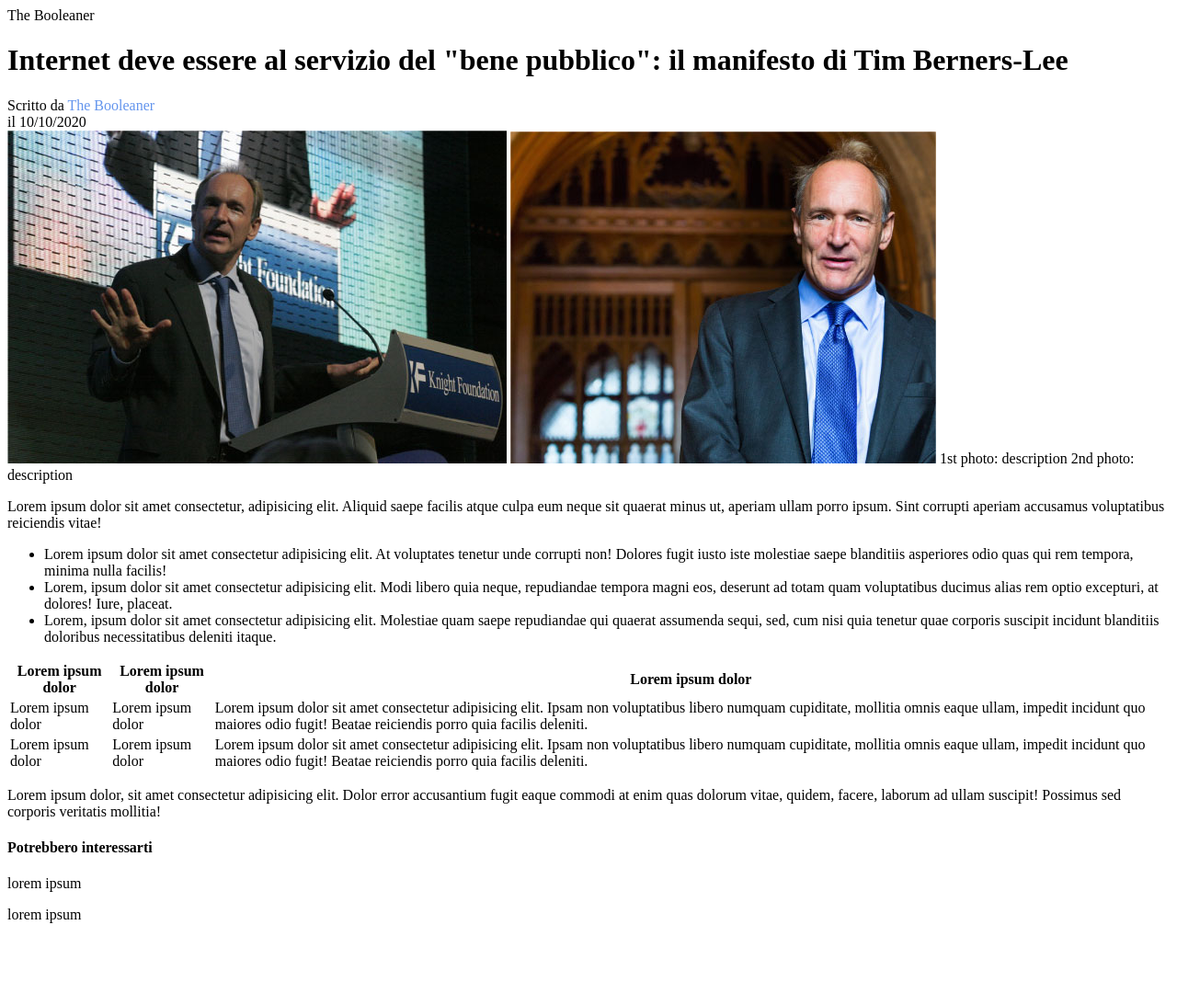
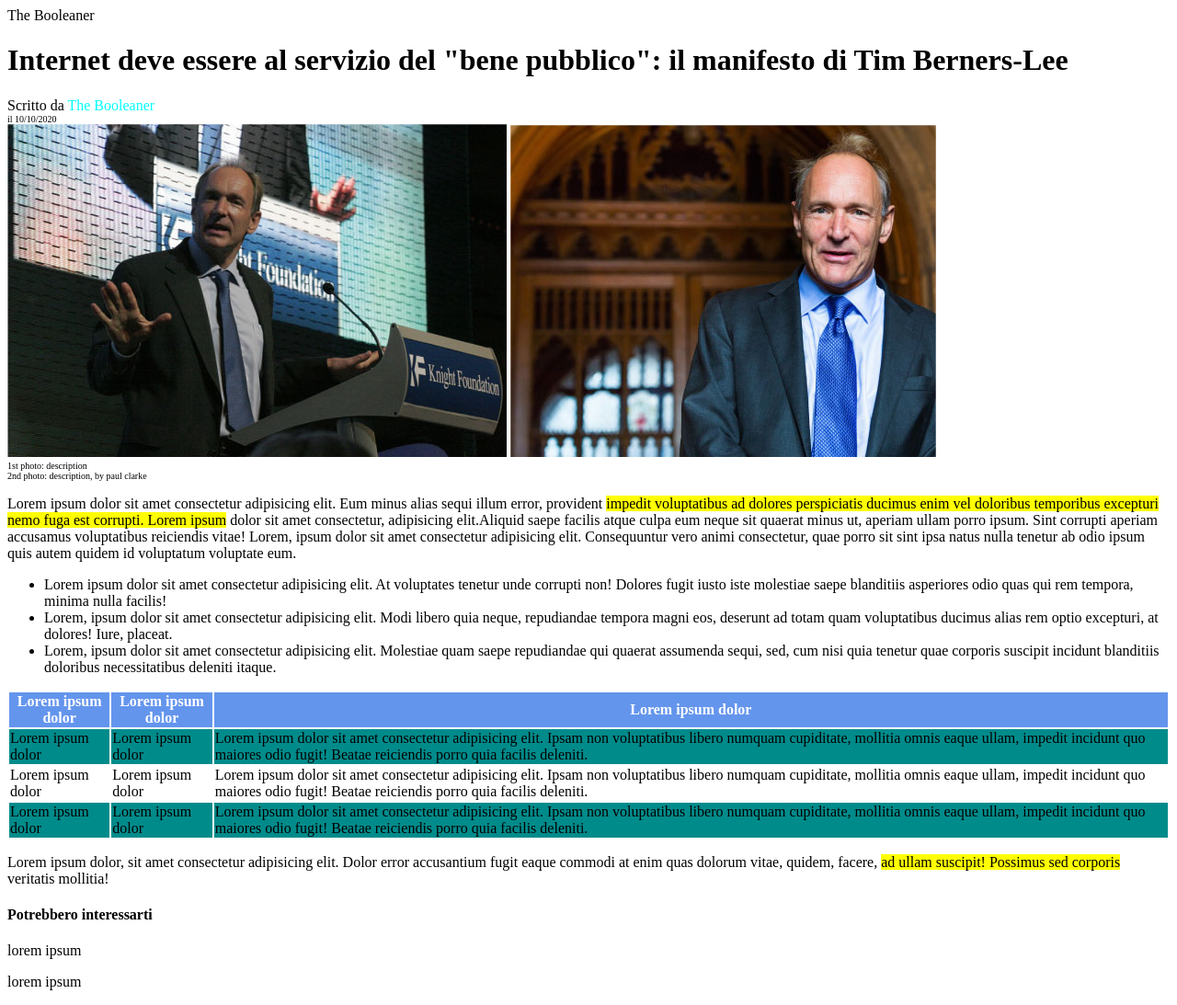
Before and after one commit to frame88/html-css-booleaner, a plain HTML site: page index.html in a window 1280 px wide. Shown: the whole page at 92% size. Before the commit the page ends 1020 px from the top, so only its background shows below. Drawn offline with Linux system fonts and the light colour scheme.

Commit message:
css del main

```diff
--- a/index.html
+++ b/index.html
@@ -15,16 +15,16 @@
     <!--titolo intestazione -->
         <h1>Internet deve essere al servizio del "bene pubblico": il manifesto di Tim Berners-Lee</h1>
         <span class="sottotitolo">Scritto da <span class="light">The Booleaner</span></span>
-        <span class="sottotitolo">il 10/10/2020</span>
+        <span class="mini sottotitolo">il 10/10/2020</span>
     </header>
 
     <main>
         <!-- prime due immagini con tim, due descrizioni foto e il primo par-->
         <img class="firtpic" src="img/tim-1.jpg" alt="tim Berners-Lee che discorre su un palchetto con microfono">
         <img class="secpic" src="img/tim-2.jpg" alt="tim Berners-Lee in posa in un monumento gotico(?)">
-        <span>1st photo: description</span>
-        <span>2nd photo: description</span>
-        <p>Lorem ipsum dolor sit amet consectetur, adipisicing elit. <span class="evidenziato">Aliquid saepe facilis atque culpa eum neque sit quaerat minus ut, aperiam</span>  ullam porro ipsum. Sint corrupti aperiam accusamus voluptatibus reiciendis vitae!</p>
+        <span class="mini sottotitolo">1st photo: description</span>
+        <span class="mini sottotitolo">2nd photo: description, by paul clarke</span>
+        <p>Lorem ipsum dolor sit amet consectetur adipisicing elit. Eum minus alias sequi illum error, provident <mark>impedit voluptatibus ad dolores perspiciatis ducimus enim vel doloribus temporibus excepturi nemo fuga est corrupti. Lorem ipsum</mark> dolor sit amet consectetur, adipisicing elit.Aliquid saepe facilis atque culpa eum neque sit quaerat minus ut, aperiam  ullam porro ipsum. Sint corrupti aperiam accusamus voluptatibus reiciendis vitae! Lorem, ipsum dolor sit amet consectetur adipisicing elit. Consequuntur vero animi consectetur, quae porro sit sint ipsa natus nulla tenetur ab odio ipsum quis autem quidem id voluptatum voluptate eum.</p>
 
         <!-- lista anumerata-->
         <ul>
@@ -44,10 +44,17 @@
                     </tr>
                 </thead>
                 <tbody>
+                    <tr class="colortable">
+                        <td>Lorem ipsum dolor</td>
+                        <td>Lorem ipsum dolor</td>
+                        <td>Lorem ipsum dolor sit amet consectetur adipisicing elit. Ipsam non voluptatibus libero numquam cupiditate, mollitia omnis eaque ullam, impedit incidunt quo maiores odio fugit! Beatae reiciendis porro quia facilis deleniti.</td>
+                    </tr>
                     <tr>
                         <td>Lorem ipsum dolor</td>
                         <td>Lorem ipsum dolor</td>
-                        <td>Lorem ipsum dolor sit amet consectetur adipisicing elit. Ipsam non voluptatibus libero numquam cupiditate, mollitia omnis eaque ullam, impedit incidunt quo maiores odio fugit! Beatae reiciendis porro quia facilis deleniti.</td>
+                        <td>Lorem ipsum dolor sit amet consectetur adipisicing elit. Ipsam non voluptatibus libero numquam cupiditate,
+                            mollitia omnis eaque ullam, impedit incidunt quo maiores odio fugit! Beatae reiciendis porro quia facilis
+                            deleniti.</td>
                     </tr>
                 </tbody>
                 <tfoot>
@@ -61,7 +68,7 @@
             </table>
         </div>
 
-        <p>Lorem ipsum dolor, sit amet consectetur adipisicing elit. Dolor error accusantium fugit eaque commodi at enim quas dolorum vitae, quidem, facere, laborum ad ullam suscipit! Possimus sed corporis veritatis mollitia!</p>
+        <p>Lorem ipsum dolor, sit amet consectetur adipisicing elit. Dolor error accusantium fugit eaque commodi at enim quas dolorum vitae, quidem, facere, <mark> ad ullam suscipit! Possimus sed corporis </mark>veritatis mollitia!</p>
     </main>
 
     <footer>
--- a/style.css
+++ b/style.css
@@ -4,9 +4,22 @@
 }
 
 .light {
-    color: cornflowerblue;
+    color: cyan;
 }
 
 .sottotitolo {
     display: block;
 }
+
+.mini {
+    font-size: 10px;
+}
+
+thead {
+    background: cornflowerblue;
+    color: white;
+}
+
+tfoot, .colortable {
+    background: darkcyan;
+}
```
